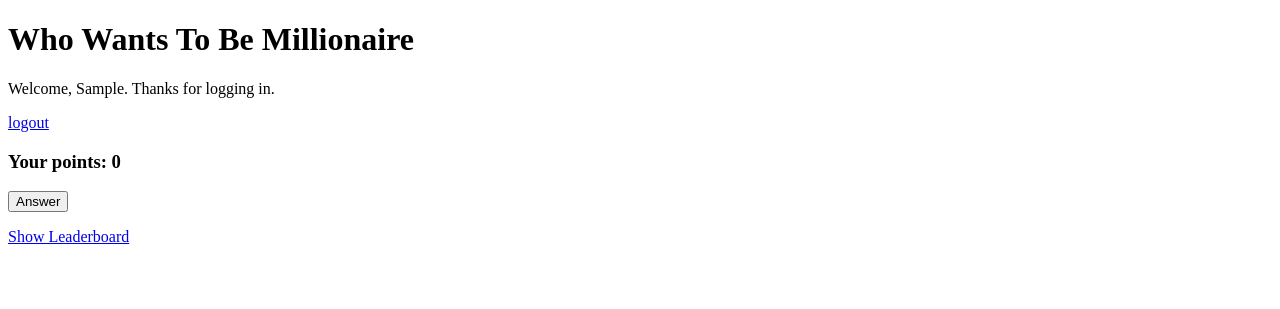
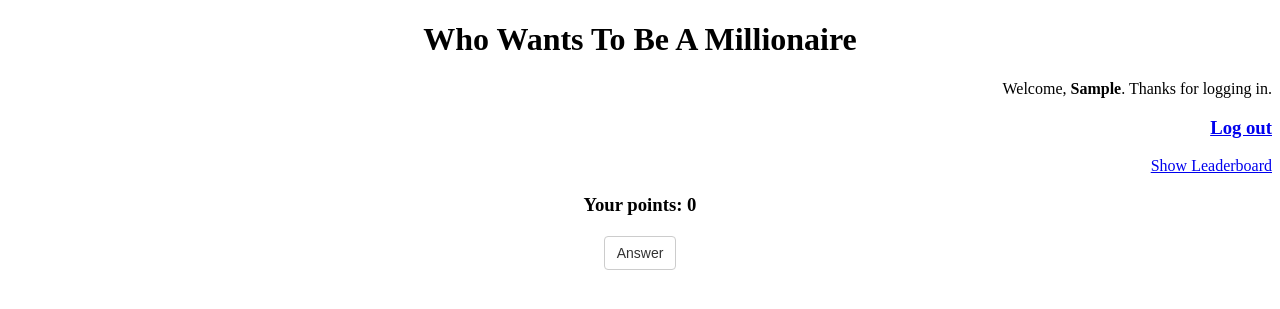
Before and after one commit to davit-gh/millionaire_game, a Django app: page /process/ in a window 1280 px wide. Shown: the top 309 px of the page. Run offline with Django 3.2, Linux system fonts and the light colour scheme; the visitor is signed in with stand-in values (Sample User, id 1).

Commit message:
add styling to pages

```diff
--- /dev/null
+++ b/main/static/main/css/styles.css
@@ -0,0 +1,68 @@
+.text-center{
+	text-align: center;
+}
+
+.text-right{
+	text-align: right;
+}
+
+.margin-top-20{
+	margin-top: 20px;
+}
+
+input[type="radio"]{
+	margin: 5px;
+}
+
+.center-block{
+	margin-left: auto;
+    margin-right: auto;
+    width: 300px;
+}
+
+.btn {
+    display: inline-block;
+    padding: 6px 12px;
+    margin-bottom: 0;
+    font-size: 14px;
+    font-weight: 400;
+    line-height: 1.42857143;
+    text-align: center;
+    white-space: nowrap;
+    vertical-align: middle;
+    -ms-touch-action: manipulation;
+    touch-action: manipulation;
+    cursor: pointer;
+    -webkit-user-select: none;
+    -moz-user-select: none;
+    -ms-user-select: none;
+    user-select: none;
+    background-image: none;
+    border: 1px solid transparent;
+    border-radius: 4px;
+    text-decoration: none;
+}
+
+.btn-primary {
+    color: #fff;
+    background-color: #337ab7;
+    border-color: #2e6da4;
+}
+
+.btn-primary:hover {
+    color: #fff;
+    background-color: #286090;
+    border-color: #204d74;
+}
+
+.btn-default {
+    color: #333;
+    background-color: #fff;
+    border-color: #ccc;
+}
+
+.btn-default:hover {
+    color: #333;
+    background-color: #e6e6e6;
+    border-color: #adadad;
+}
--- a/main/templates/main/index.html
+++ b/main/templates/main/index.html
@@ -1,28 +1,31 @@
+{% load static %}
 <!DOCTYPE html>
 <html>
 <head>
 	<title>{% block title %}Quiz Game{% endblock %}</title>
+	<link rel="stylesheet" type="text/css" href="{% static 'main/css/styles.css' %}">
 </head>
 <body>
-	<h1>Who Wants To Be Millionaire</h1>
-
-	{% if user.is_authenticated %}
-	    <p>Welcome, {{ user.first_name }}. Thanks for logging in.</p>
-	     <a href="{% url 'logout' %}">logout</a>
-	{% else %}
-	    <p>Welcome, new user. Please <a href="{% url 'login' %}">log in</a>.</p>
-	{% endif %}
-
-	{% block content %}
-		<p>
-			<a href="{% url 'start' %}">START THE GAME</a>
-		</p>
-	{% endblock %}
-
-	{% block lb_link %}
+	<h1 class="text-center">Who Wants To Be A Millionaire</h1>
+	<div class="text-right">
+		{% if user.is_authenticated %}
+		    <p>Welcome, <strong>{{ user.first_name }}</strong>. Thanks for logging in.</p>
+		    <h3><a href="{% url 'logout' %}">Log out</a></h3>
+		{% else %}
+		    <p>Welcome, new user. Please <a href="{% url 'login' %}">log in</a>.</p>
+		{% endif %}
+		{% block lb_link %}
 		<p>
 			<a href="{% url 'leaderboard' %}">Show Leaderboard</a>
 		</p>
 	{% endblock %}
+	</div>
+	{% block content %}
+		<p class="text-center">
+			<a class="btn btn-primary" href="{% url 'start' %}">START THE GAME</a>
+		</p>
+	{% endblock %}
+
+
 </body>
 </html>
--- a/main/templates/main/leaderboard.html
+++ b/main/templates/main/leaderboard.html
@@ -3,17 +3,19 @@
 {% block title %}Leaderboard{% endblock %}
 
 {% block content %}
+	<div class="center-block">
 		<ul>
 			{% for profile in profiles %}
 				<li>
 					{{ profile.user.first_name }}
 					{{ profile.user.last_name }}
-				-- {{ profile.points }} points
+					-- <strong>{{ profile.points }}</strong> points
 				</li>
 			{% empty %}
 			    <li>Sorry, no results yet.</li>
 			{% endfor %}
 		</ul>
+	</div>
 {% endblock %}
 
 {% block lb_link %}{% endblock %}
--- a/main/templates/main/process.html
+++ b/main/templates/main/process.html
@@ -3,6 +3,7 @@
 {% block title %}Q & A{% endblock %}
 
 {% block content %}
+	<div class="text-center">
 		<h3>Your points: {{ request.session.points|default:"0" }}</h3>
 		<p>{{ question.text }}</p>
 		{% if not response and not is_empty %}
@@ -11,19 +12,22 @@
 				{% for answer in question.answers.all %}
 					<input type="radio" name="answer_pk" value="{{ answer.pk }}">{{ answer }}<br/>
 				{% endfor %}
-			<input type="submit" value="Answer">
+				<div class="margin-top-20">
+					<button class="btn btn-default" type="submit">Answer</button>
+				</div>
 			</form>
 		{% else %}
 			<p>{{ response }} </p>
 			{% if not is_empty %}
 				<p>
-				<a href="{% url 'process' %}">NEXT QUESTION</a>
+					<a class="btn btn-default" href="{% url 'process' %}">NEXT QUESTION</a>
 				</p>
 			{% else %}
 				<h2>Questions are exhausted.</h2>
 				<p>
-				<a href="{% url 'start' %}">PLAY AGAIN</a>
+					<a class="btn btn-primary" href="{% url 'start' %}">PLAY AGAIN</a>
 				</p>
 			{% endif %}
 		{% endif %}
+	</div>
 {% endblock %}
```
Also changed, not shown: README.md. Lines whose indentation alone changed are shown as unchanged.
